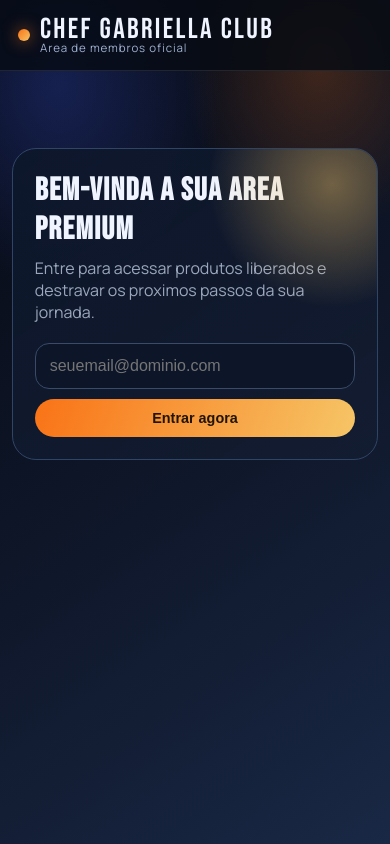
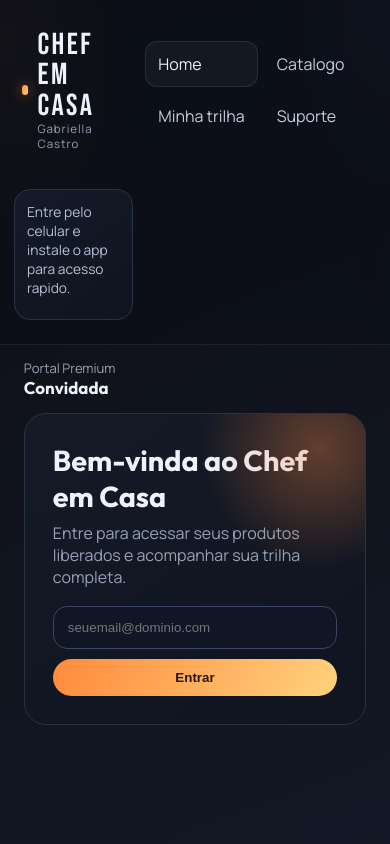
Before and after one commit to chefgabicastro-gif/members-chefgabi, a website: page apps/web/public/index.html in a window 390 px wide. Drawn offline with Linux system fonts and the light colour scheme.

Commit message:
feat: redesign members UI inspired by Staage reference

```diff
--- a/apps/web/public/app.js
+++ b/apps/web/public/app.js
@@ -18,6 +18,7 @@ const loginDescription = document.getElementById("loginDescription");
 const heroPill = document.getElementById("heroPill");
 const heroTitle = document.getElementById("heroTitle");
 const heroDescription = document.getElementById("heroDescription");
+const userEmailEl = document.getElementById("userEmail");
 
 let deferredPrompt = null;
 let token = localStorage.getItem("members_token");
@@ -56,6 +57,7 @@ async function login(email) {
   currentUser = data.user;
   localStorage.setItem("members_token", token);
   localStorage.setItem("members_email", data.user.email);
+  userEmailEl.textContent = data.user.email;
 }
 
 async function fetchRows() {
@@ -199,10 +201,12 @@ function setView() {
     loginSection.classList.add("hidden");
     dashboardSection.classList.remove("hidden");
     logoutBtn.classList.remove("hidden");
+    userEmailEl.textContent = localStorage.getItem("members_email") || "Area premium";
   } else {
     loginSection.classList.remove("hidden");
     dashboardSection.classList.add("hidden");
     logoutBtn.classList.add("hidden");
+    userEmailEl.textContent = "Convidada";
   }
 }
 
--- a/apps/web/public/brand.json
+++ b/apps/web/public/brand.json
@@ -1,9 +1,9 @@
 {
-  "brandName": "Chef Gabriella Club",
-  "brandTagline": "Area de membros oficial",
-  "heroPill": "CONFEITARIA PREMIUM MEMBERS",
-  "heroTitle": "Seu ecossistema de aplicativos e treinamentos",
-  "heroDescription": "Acesso em um unico lugar, liberacao automatica por compra e jornada premium no celular e desktop.",
-  "loginTitle": "Bem-vinda a sua area premium",
-  "loginDescription": "Entre para acessar produtos liberados e destravar os proximos passos da sua jornada."
+  "brandName": "Chef em Casa",
+  "brandTagline": "Gabriella Castro",
+  "heroPill": "CHEF EM CASA PREMIUM",
+  "heroTitle": "Seu ecossistema de produtos e aplicativos",
+  "heroDescription": "Area de membros com design premium, acesso inteligente por compra e experiencia fluida em qualquer tela.",
+  "loginTitle": "Bem-vinda ao Chef em Casa",
+  "loginDescription": "Entre para acessar seus produtos liberados e acompanhar sua trilha completa."
 }
--- a/apps/web/public/index.html
+++ b/apps/web/public/index.html
@@ -3,50 +3,67 @@
   <head>
     <meta charset="UTF-8" />
     <meta name="viewport" content="width=device-width, initial-scale=1.0" />
-    <meta name="theme-color" content="#111827" />
-    <title>Premium Streaming Members</title>
+    <meta name="theme-color" content="#0f1117" />
+    <title>Chef em Casa - Gabriella Castro</title>
     <link rel="manifest" href="/manifest.webmanifest" />
     <link rel="preconnect" href="https://fonts.googleapis.com" />
     <link rel="preconnect" href="https://fonts.gstatic.com" crossorigin />
     <link
-      href="https://fonts.googleapis.com/css2?family=Bebas+Neue&family=Manrope:wght@400;500;700;800&display=swap"
+      href="https://fonts.googleapis.com/css2?family=Bebas+Neue&family=Manrope:wght@400;500;700;800&family=Outfit:wght@500;700&display=swap"
       rel="stylesheet"
     />
     <link rel="stylesheet" href="/styles.css" />
   </head>
   <body>
     <div class="scene-bg"></div>
-    <header class="topbar">
+    <div class="shell">
+      <aside class="sidebar">
         <div class="brand-box">
           <span class="dot"></span>
           <div class="brand-texts">
-          <span id="brandName" class="brand">Prime Club</span>
-          <span id="brandTagline" class="brand-subtitle">Area de membros</span>
+            <span id="brandName" class="brand">Chef em Casa</span>
+            <span id="brandTagline" class="brand-subtitle">Gabriella Castro</span>
           </div>
         </div>
+        <nav class="menu">
+          <a class="menu-item active" href="#">Home</a>
+          <a class="menu-item" href="#rowsContainer">Catalogo</a>
+          <a class="menu-item" href="#rowsContainer">Minha trilha</a>
+          <a class="menu-item" href="#rowsContainer">Suporte</a>
+        </nav>
+        <div class="side-card">
+          <p>Entre pelo celular e instale o app para acesso rapido.</p>
+          <button id="installBtn" class="btn ghost hidden">Instalar app</button>
+        </div>
+      </aside>
+
+      <main class="container">
+        <header class="topbar">
+          <div class="welcome">
+            <span>Portal Premium</span>
+            <strong id="userEmail">Convidada</strong>
+          </div>
           <div class="topbar-actions">
-        <button id="installBtn" class="btn ghost hidden">Instalar app</button>
             <button id="logoutBtn" class="btn ghost hidden">Sair</button>
           </div>
         </header>
 
-    <main class="container">
         <section id="loginSection" class="login-shell">
           <div class="login-glow"></div>
-        <h1 id="loginTitle">Area de membros premium</h1>
-        <p id="loginDescription">Visual de streaming, acesso instantaneo por compra e trilha de evolucao em um so lugar.</p>
+          <h1 id="loginTitle">Bem-vinda a sua area premium</h1>
+          <p id="loginDescription">Acesse seus produtos liberados e destrave os proximos em uma experiencia linda e simples.</p>
           <form id="loginForm" class="login-form">
             <input id="emailInput" type="email" placeholder="seuemail@dominio.com" required />
-          <button type="submit" class="btn solid">Entrar agora</button>
+            <button type="submit" class="btn solid">Entrar</button>
           </form>
         </section>
 
         <section id="dashboardSection" class="hidden">
           <article class="hero">
             <div class="hero-copy">
-            <span id="heroPill" class="pill">SAAS PREMIUM MEMBERS</span>
-            <h2 id="heroTitle">Seu ecossistema de produtos em formato streaming</h2>
-            <p id="heroDescription">Os produtos que voce comprou ficam liberados na hora. Os demais aparecem com desbloqueio inteligente para elevar seu LTV.</p>
+              <span id="heroPill" class="pill">CHEF EM CASA PREMIUM</span>
+              <h2 id="heroTitle">Seu hub completo de produtos e aplicativos</h2>
+              <p id="heroDescription">Tudo liberado por compra automaticamente, com navegacao estilo aplicativo premium.</p>
             </div>
             <div class="hero-metrics">
               <div class="metric">
@@ -66,6 +83,7 @@
           <div id="rowsContainer"></div>
         </section>
       </main>
+    </div>
     <script src="/app.js"></script>
   </body>
 </html>
--- a/apps/web/public/styles.css
+++ b/apps/web/public/styles.css
@@ -1,13 +1,13 @@
 :root {
-  --ink: #eff4ff;
-  --muted: #9ca7bd;
-  --night: #0a0f1c;
-  --night-2: #121b2f;
-  --night-3: #1b2842;
-  --line: #293855;
-  --gold: #f6c566;
-  --fire: #f97316;
-  --mint: #2ee6a7;
+  --bg: #0c0e14;
+  --panel: #121621;
+  --panel-2: #171c2a;
+  --line: #2a3247;
+  --text: #edf2ff;
+  --muted: #97a1b7;
+  --brand: #ff8a3c;
+  --brand-2: #ffd27d;
+  --ok: #39d89a;
 }
 
 * {
@@ -17,8 +17,8 @@
 body {
   margin: 0;
   font-family: "Manrope", sans-serif;
-  color: var(--ink);
-  background: #070b14;
+  background: var(--bg);
+  color: var(--text);
 }
 
 .scene-bg {
@@ -26,195 +26,241 @@ body {
   inset: 0;
   z-index: -1;
   background:
-    radial-gradient(70% 40% at 15% 10%, rgba(63, 94, 251, 0.25), transparent 60%),
-    radial-gradient(60% 35% at 82% 8%, rgba(249, 115, 22, 0.22), transparent 58%),
-    linear-gradient(145deg, #060912 0%, #0f172a 55%, #192845 100%);
+    radial-gradient(55% 40% at 2% 5%, rgba(255, 138, 60, 0.18), transparent 60%),
+    radial-gradient(45% 35% at 100% 0%, rgba(84, 110, 255, 0.2), transparent 65%),
+    linear-gradient(160deg, #090b11 0%, #0f121a 35%, #131826 100%);
 }
 
-.topbar {
+.shell {
+  display: grid;
+  grid-template-columns: 270px 1fr;
+  min-height: 100vh;
+}
+
+.sidebar {
+  border-right: 1px solid rgba(255, 255, 255, 0.07);
+  background: rgba(13, 16, 25, 0.84);
+  backdrop-filter: blur(12px);
+  padding: 22px 16px;
   position: sticky;
   top: 0;
-  z-index: 30;
-  display: flex;
-  justify-content: space-between;
-  align-items: center;
-  padding: 16px 18px;
-  backdrop-filter: blur(8px);
-  border-bottom: 1px solid rgba(255, 255, 255, 0.1);
-  background: rgba(7, 11, 20, 0.82);
+  height: 100vh;
 }
 
 .brand-box {
   display: flex;
   align-items: center;
   gap: 10px;
+  padding: 6px 8px;
+}
+
+.dot {
+  width: 10px;
+  height: 10px;
+  border-radius: 999px;
+  background: linear-gradient(120deg, var(--brand), var(--brand-2));
+  box-shadow: 0 0 14px rgba(255, 138, 60, 0.65);
 }
 
 .brand-texts {
   display: flex;
   flex-direction: column;
-  line-height: 0.95;
-}
-
-.dot {
-  width: 12px;
-  height: 12px;
-  border-radius: 999px;
-  background: linear-gradient(135deg, var(--fire), var(--gold));
-  box-shadow: 0 0 16px rgba(249, 115, 22, 0.7);
 }
 
 .brand {
   font-family: "Bebas Neue", sans-serif;
+  font-size: 1.9rem;
   letter-spacing: 0.08em;
-  font-size: 1.8rem;
+  line-height: 1;
 }
 
 .brand-subtitle {
+  color: var(--muted);
   font-size: 0.72rem;
-  color: #9fb0cf;
   letter-spacing: 0.08em;
 }
 
-.topbar-actions {
-  display: flex;
+.menu {
+  display: grid;
   gap: 8px;
+  margin-top: 22px;
+}
+
+.menu-item {
+  text-decoration: none;
+  color: #c4cde0;
+  padding: 11px 12px;
+  border-radius: 12px;
+  border: 1px solid transparent;
+}
+
+.menu-item.active,
+.menu-item:hover {
+  color: var(--text);
+  background: rgba(255, 255, 255, 0.04);
+  border-color: rgba(255, 255, 255, 0.09);
+}
+
+.side-card {
+  margin-top: 18px;
+  border: 1px solid var(--line);
+  background: linear-gradient(145deg, #141a28, #0f141f);
+  border-radius: 16px;
+  padding: 12px;
+}
+
+.side-card p {
+  margin: 0 0 10px;
+  color: #b6c0d6;
+  font-size: 0.86rem;
 }
 
 .container {
-  width: min(1200px, 96vw);
+  width: min(1320px, 97vw);
   margin: 0 auto;
-  padding: 18px 0 70px;
+  padding: 14px 16px 80px;
+}
+
+.topbar {
+  display: flex;
+  justify-content: space-between;
+  align-items: center;
+  margin-bottom: 14px;
+}
+
+.welcome span {
+  display: block;
+  color: var(--muted);
+  font-size: 0.82rem;
+}
+
+.welcome strong {
+  font-family: "Outfit", sans-serif;
+  font-size: 1.06rem;
 }
 
 .btn {
   border: none;
   border-radius: 999px;
+  padding: 11px 16px;
   font-weight: 700;
-  font-size: 0.9rem;
-  padding: 11px 16px;
   cursor: pointer;
 }
 
 .btn.solid {
-  color: #211405;
-  background: linear-gradient(110deg, var(--fire), var(--gold));
+  background: linear-gradient(120deg, var(--brand), var(--brand-2));
+  color: #251504;
 }
 
 .btn.ghost {
-  color: var(--ink);
+  color: var(--text);
+  border: 1px solid #3a445d;
   background: transparent;
-  border: 1px solid #3b4d72;
 }
 
 .login-shell {
   position: relative;
-  width: min(620px, 94vw);
-  margin: 10vh auto 0;
-  padding: 34px;
-  border-radius: 24px;
+  max-width: 720px;
+  border: 1px solid var(--line);
+  border-radius: 22px;
+  padding: 28px;
+  background: linear-gradient(145deg, #151a27, #0f1420);
   overflow: hidden;
-  border: 1px solid #304566;
-  background: linear-gradient(145deg, rgba(13, 23, 43, 0.95), rgba(20, 29, 49, 0.84));
 }
 
 .login-glow {
   position: absolute;
-  width: 250px;
-  height: 250px;
-  right: -80px;
-  top: -90px;
+  width: 260px;
+  height: 260px;
+  right: -85px;
+  top: -95px;
   border-radius: 50%;
-  background: radial-gradient(circle, rgba(246, 197, 102, 0.42), transparent 70%);
+  background: radial-gradient(circle, rgba(255, 140, 66, 0.34), transparent 65%);
 }
 
 .login-shell h1 {
   margin: 0;
-  font-size: clamp(2rem, 4.8vw, 3.2rem);
-  font-family: "Bebas Neue", sans-serif;
-  letter-spacing: 0.04em;
+  font-family: "Outfit", sans-serif;
+  font-size: clamp(1.8rem, 4vw, 2.8rem);
 }
 
 .login-shell p {
-  margin-top: 8px;
+  margin: 8px 0 0;
   color: var(--muted);
 }
 
 .login-form {
-  margin-top: 20px;
+  margin-top: 18px;
   display: grid;
   grid-template-columns: 1fr auto;
   gap: 10px;
 }
 
 .login-form input {
-  border: 1px solid #3a4a69;
+  padding: 13px 14px;
+  border: 1px solid #3b4660;
   border-radius: 14px;
-  font-size: 1rem;
-  padding: 13px 14px;
-  color: var(--ink);
-  background: #0d1628;
+  background: #101625;
+  color: var(--text);
 }
 
 .hero {
+  margin-top: 6px;
+  border: 1px solid rgba(255, 255, 255, 0.14);
+  border-radius: 24px;
+  padding: 24px;
   display: grid;
-  grid-template-columns: 1.5fr 1fr;
+  grid-template-columns: 1.4fr 1fr;
   gap: 12px;
-  border-radius: 26px;
-  padding: 24px;
-  border: 1px solid rgba(255, 255, 255, 0.16);
   background:
-    linear-gradient(120deg, rgba(251, 146, 60, 0.18), rgba(17, 24, 39, 0.85)),
-    linear-gradient(30deg, rgba(14, 23, 41, 0.9), rgba(22, 30, 48, 0.9));
+    linear-gradient(110deg, rgba(255, 140, 66, 0.2), rgba(17, 24, 39, 0.75)),
+    linear-gradient(150deg, #131a2a, #101521);
 }
 
 .pill {
+  font-size: 0.7rem;
+  letter-spacing: 0.11em;
+  border-radius: 999px;
+  border: 1px solid rgba(255, 233, 194, 0.38);
+  color: #ffe0b0;
+  padding: 5px 10px;
   display: inline-flex;
-  border-radius: 999px;
-  color: #ffe2b4;
-  border: 1px solid rgba(255, 216, 171, 0.4);
-  font-size: 0.72rem;
-  letter-spacing: 0.1em;
-  padding: 5px 10px;
 }
 
 .hero h2 {
   margin: 10px 0 8px;
-  font-family: "Bebas Neue", sans-serif;
-  letter-spacing: 0.02em;
-  line-height: 0.95;
-  font-size: clamp(1.8rem, 5vw, 3rem);
+  font-family: "Outfit", sans-serif;
+  font-size: clamp(1.7rem, 4vw, 2.8rem);
+  line-height: 1;
 }
 
-.hero-copy p {
+.hero p {
   margin: 0;
-  color: #cad4e8;
-  max-width: 60ch;
+  color: #c8d3ea;
 }
 
 .hero-metrics {
   display: grid;
-  grid-template-columns: 1fr;
-  gap: 9px;
+  gap: 10px;
 }
 
 .metric {
+  border-radius: 14px;
   border: 1px solid rgba(255, 255, 255, 0.15);
-  border-radius: 14px;
-  background: rgba(7, 11, 20, 0.55);
+  background: rgba(8, 11, 18, 0.45);
   padding: 10px 12px;
 }
 
 .value {
-  display: block;
-  font-size: 1.8rem;
+  font-size: 1.7rem;
   font-weight: 800;
   line-height: 1;
+  display: block;
 }
 
 .label {
   color: var(--muted);
-  font-size: 0.9rem;
+  font-size: 0.85rem;
 }
 
 .row-block {
@@ -223,12 +269,13 @@ body {
 
 .row-title {
   margin: 0 0 10px;
-  font-size: 1.25rem;
+  font-size: 1.3rem;
+  font-family: "Outfit", sans-serif;
 }
 
 .cards {
   display: grid;
-  grid-template-columns: repeat(auto-fill, minmax(240px, 1fr));
+  grid-template-columns: repeat(auto-fill, minmax(265px, 1fr));
   gap: 12px;
 }
 
@@ -236,11 +283,11 @@ body {
   border-radius: 18px;
   overflow: hidden;
   border: 1px solid var(--line);
-  background: linear-gradient(155deg, rgba(17, 27, 44, 0.96), rgba(12, 20, 33, 0.95));
+  background: linear-gradient(165deg, #161d2c, #111726);
 }
 
 .cover {
-  height: 150px;
+  height: 160px;
   padding: 10px;
   display: flex;
   justify-content: space-between;
@@ -251,30 +298,46 @@ body {
 
 .badge {
   border-radius: 999px;
-  padding: 5px 10px;
+  padding: 4px 9px;
   font-size: 0.72rem;
   font-weight: 700;
 }
 
 .badge.unlocked {
-  color: #0d3426;
-  background: #74f0be;
+  background: #7af0c4;
+  color: #113528;
 }
 
 .badge.locked {
-  color: #49230b;
-  background: #ffcc96;
+  background: #ffd2a4;
+  color: #4f2a0d;
 }
 
 .price {
   border-radius: 10px;
   padding: 4px 8px;
-  font-size: 0.76rem;
-  background: rgba(8, 12, 22, 0.75);
+  font-size: 0.75rem;
+  background: rgba(9, 13, 22, 0.7);
 }
 
 .card-body {
   padding: 12px;
+}
+
+.card h4 {
+  margin: 0;
+  font-family: "Outfit", sans-serif;
+  font-size: 1.08rem;
+}
+
+.card small {
+  color: #f9c88b;
+}
+
+.card p {
+  margin: 8px 0 0;
+  color: var(--muted);
+  min-height: 40px;
 }
 
 .meta {
@@ -284,21 +347,11 @@ body {
 }
 
 .meta span {
-  font-size: 0.72rem;
-  color: #b8c2d4;
-  border: 1px solid #344662;
+  border: 1px solid #34415d;
   border-radius: 999px;
   padding: 4px 8px;
-}
-
-.card h4 {
-  margin: 0;
-}
-
-.card p {
-  color: var(--muted);
-  min-height: 42px;
-  margin: 8px 0 0;
+  color: #b9c4d9;
+  font-size: 0.72rem;
 }
 
 .actions {
@@ -312,48 +365,82 @@ body {
 }
 
 .enter {
-  background: var(--mint);
-  color: #102a20;
+  background: var(--ok);
+  color: #123426;
 }
 
 .unlock {
-  background: linear-gradient(110deg, var(--fire), var(--gold));
-  color: #241807;
+  background: linear-gradient(120deg, var(--brand), var(--brand-2));
+  color: #2b1707;
 }
 
 .wait {
-  background: #273650;
-  color: #c7d2e6;
+  background: #2b354d;
+  color: #c8d1e3;
   cursor: not-allowed;
 }
 
 .hint {
-  margin-top: 6px;
-  font-size: 0.8rem;
-  color: #9db0d2;
+  margin-top: 7px;
+  color: #97a8c9;
+  font-size: 0.79rem;
 }
 
 .hidden {
   display: none;
 }
 
-@media (max-width: 920px) {
+@media (max-width: 1120px) {
+  .shell {
+    grid-template-columns: 1fr;
+  }
+
+  .sidebar {
+    position: static;
+    height: auto;
+    border-right: 0;
+    border-bottom: 1px solid rgba(255, 255, 255, 0.07);
+    display: grid;
+    grid-template-columns: 1fr auto;
+    gap: 12px;
+    align-items: center;
+  }
+
+  .menu {
+    grid-template-columns: repeat(4, auto);
+    gap: 6px;
+    margin-top: 0;
+    justify-content: start;
+  }
+
+  .side-card {
+    margin-top: 0;
+  }
+}
+
+@media (max-width: 900px) {
   .hero {
+    grid-template-columns: 1fr;
+  }
+
+  .login-form {
     grid-template-columns: 1fr;
   }
 }
 
-@media (max-width: 760px) {
+@media (max-width: 640px) {
   .container {
-    width: 94vw;
+    width: 96vw;
   }
-  .login-shell {
-    padding: 22px;
-    margin-top: 7vh;
+
+  .sidebar {
+    padding: 14px;
   }
-  .login-form {
-    grid-template-columns: 1fr;
+
+  .menu {
+    grid-template-columns: 1fr 1fr;
   }
+
   .cards {
     grid-template-columns: 1fr;
   }
```
Lines whose indentation alone changed are shown as unchanged.
